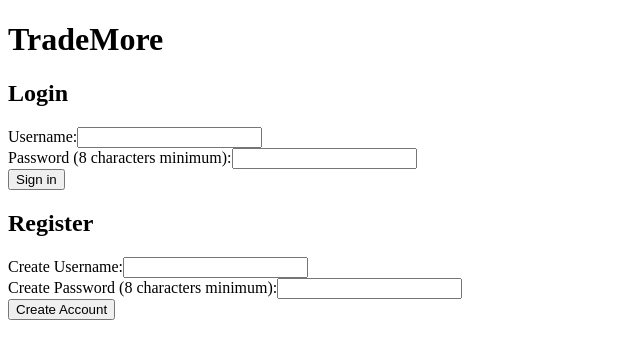
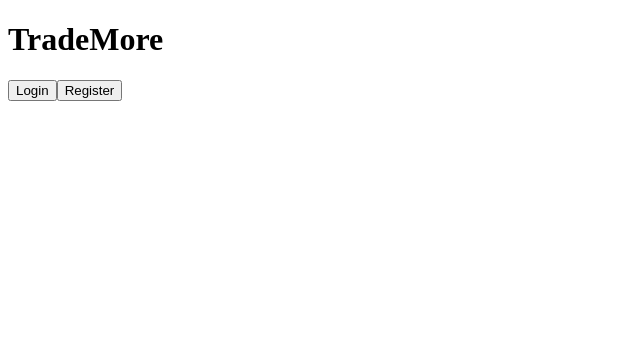
Before and after one commit to Blendwizard/trade-more, a React app: page / in a window 1280 px wide. Shown: the top 358 px of the page, without its empty margins (0-640 px from the left). Built offline with nearby package versions, Linux system fonts and the light colour scheme.

Commit message:
Fixed routes and encoding middleware

```diff
--- a/src/App.jsx
+++ b/src/App.jsx
@@ -1,13 +1,56 @@
-import React from 'react';
+import React, { useState, useEffect } from 'react';
 import Login from './Login.jsx';
 import Register from './Register.jsx';
 
 const App = () => {
+  const [pageView, setPageView] = useState('');
+
+  useEffect(() => {
+    setPageView('home');
+  }, []);
+
+  const loginClick = () => {
+    setPageView('login');
+  }
+
+  const registerClick = () => {
+    setPageView('register');
+  }
+
+  const homeClick = () => {
+    setPageView('home');
+  }
+
+  console.log(pageView)
+
   return (
     <>
-    <h1>TradeMore</h1>
-    <Login></Login>
-    <Register></Register>
+      <h1 onClick={homeClick}>TradeMore</h1>
+      {pageView === 'home'
+        ?
+        <>
+          <button onClick={loginClick}>Login</button>
+          <button onClick={registerClick}>Register</button>
+        </>
+        :
+        null
+      }
+      {pageView === 'login'
+        ?
+        <>
+          <Login></Login>
+        </>
+        :
+        null
+      }
+      {pageView === 'register'
+        ?
+        <>
+          <Register></Register>
+        </>
+        :
+        null
+      }
     </>
   )
 }
--- a/src/Login.jsx
+++ b/src/Login.jsx
@@ -2,10 +2,17 @@ import React from 'react';
 
 const Login = () => {
 
+
+  const sendLogin = (e) => {
+    console.log(e);
+    // const { username, pass } = e.target.elements;
+    // console.log({username: username.value, password: password.value});
+  }
+
   return (
   <>
   <h2>Login</h2>
-    <form method="post">
+    <form action="/login" method="post">
       <div>
         <label htmlFor="username">Username:</label>
         <input type="text" id="username" name="username" required></input>
@@ -13,7 +20,7 @@ const Login = () => {
 
       <div>
         <label htmlFor="pass">Password (8 characters minimum):</label>
-        <input type="password" id="pass" name="password"
+        <input type="password" id="password" name="password"
           minLength="8" required autoComplete="off"></input>
       </div>
 
```
Also changed, not shown: 1 other file (tests, documents, lock files or other folders).
